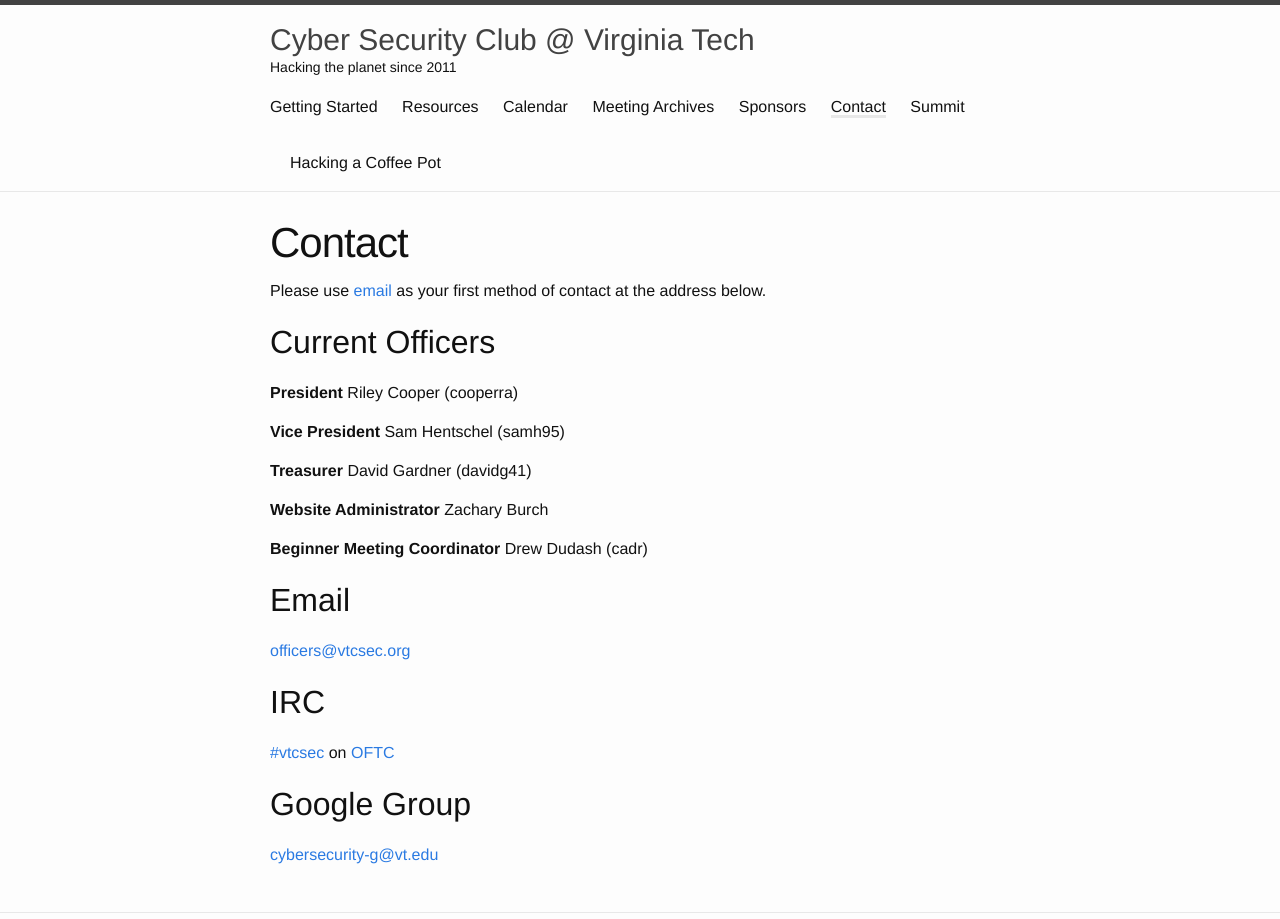
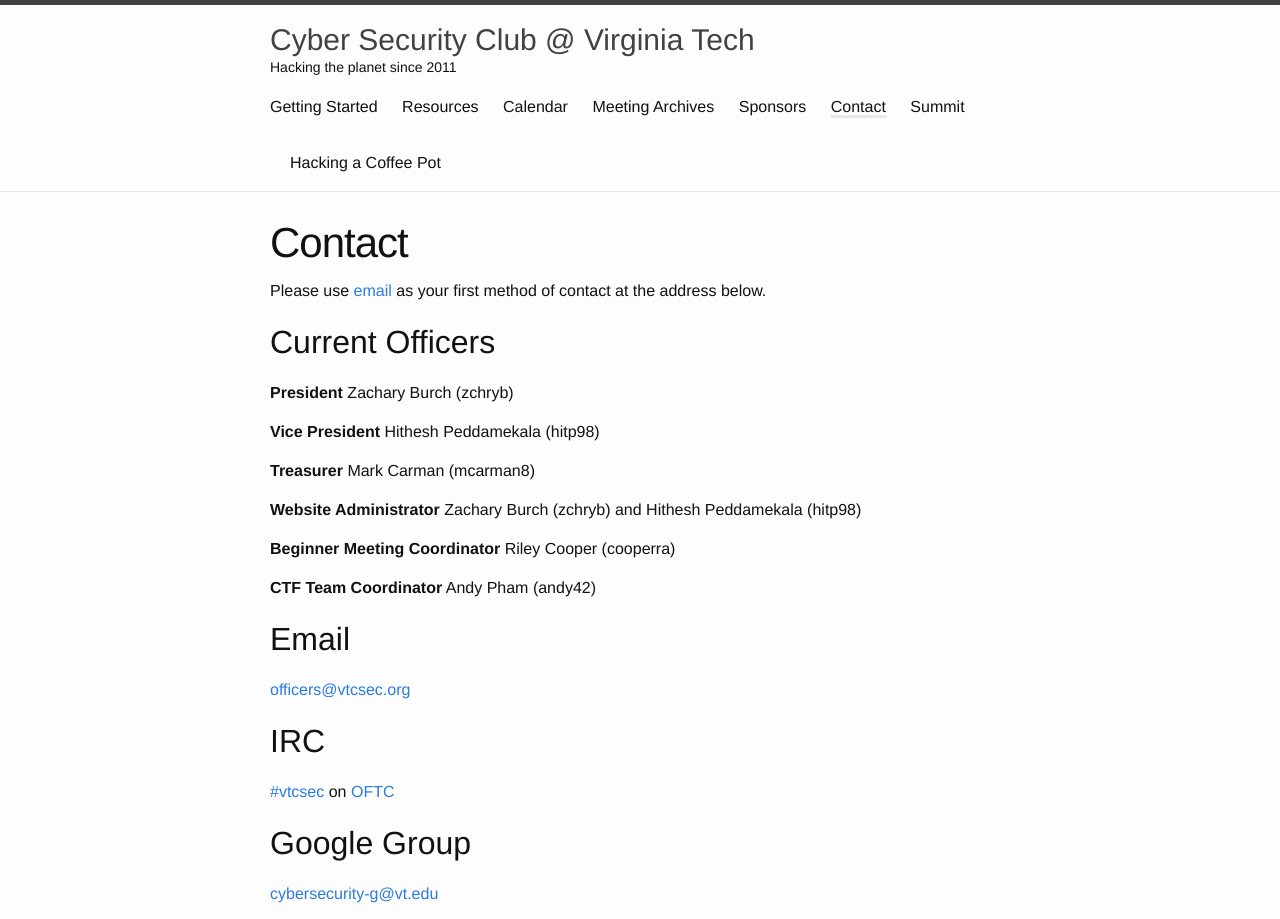
Before and after one commit to VTCSec/vtcsec.org, a Jekyll site: the page built from contact.md, in a window 1280 px wide, cut to the strip 0-919 px from the top of the page. Built offline with Jekyll 4.4.1, drawn with Linux system fonts in a browser that asks for light colours.

Commit message:
update with 2017-2018 officers

```diff
--- a/_data/officers.yml
+++ b/_data/officers.yml
@@ -1,10 +1,12 @@
+- name: Zachary Burch (zchryb)
+  position: President
+- name: Hithesh Peddamekala (hitp98)
+  position: Vice President
+- name: Mark Carman (mcarman8)
+  position: Treasurer
+- name: Zachary Burch (zchryb) and Hithesh Peddamekala (hitp98)
+  position: Website Administrator
 - name: Riley Cooper (cooperra)
-  position: President
-- name: Sam Hentschel (samh95)
-  position: Vice President
-- name: David Gardner (davidg41)
-  position: Treasurer
-- name: Zachary Burch
-  position: Website Administrator
-- name: Drew Dudash (cadr)
   position: Beginner Meeting Coordinator
+- name: Andy Pham (andy42)
+  position: CTF Team Coordinator
```
